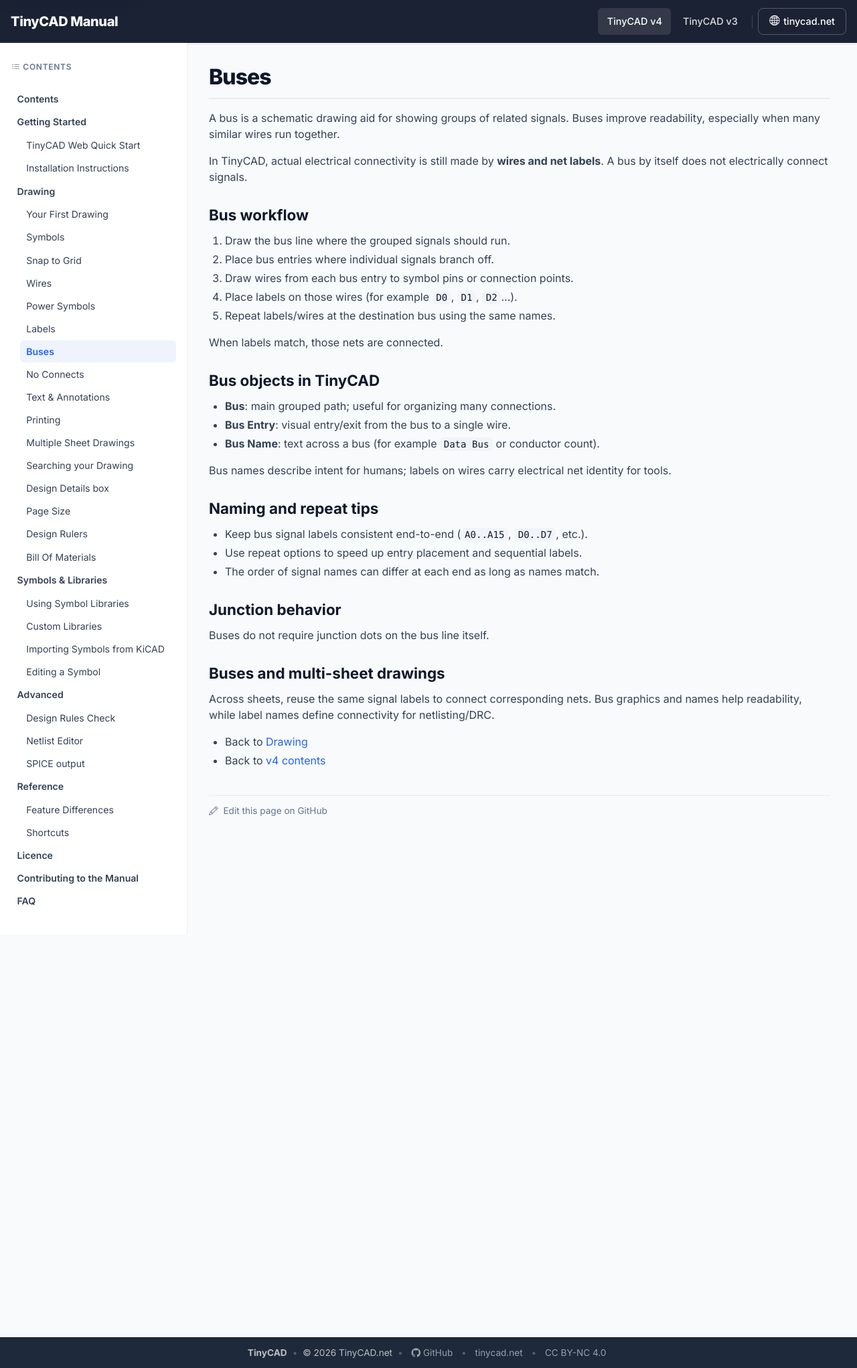
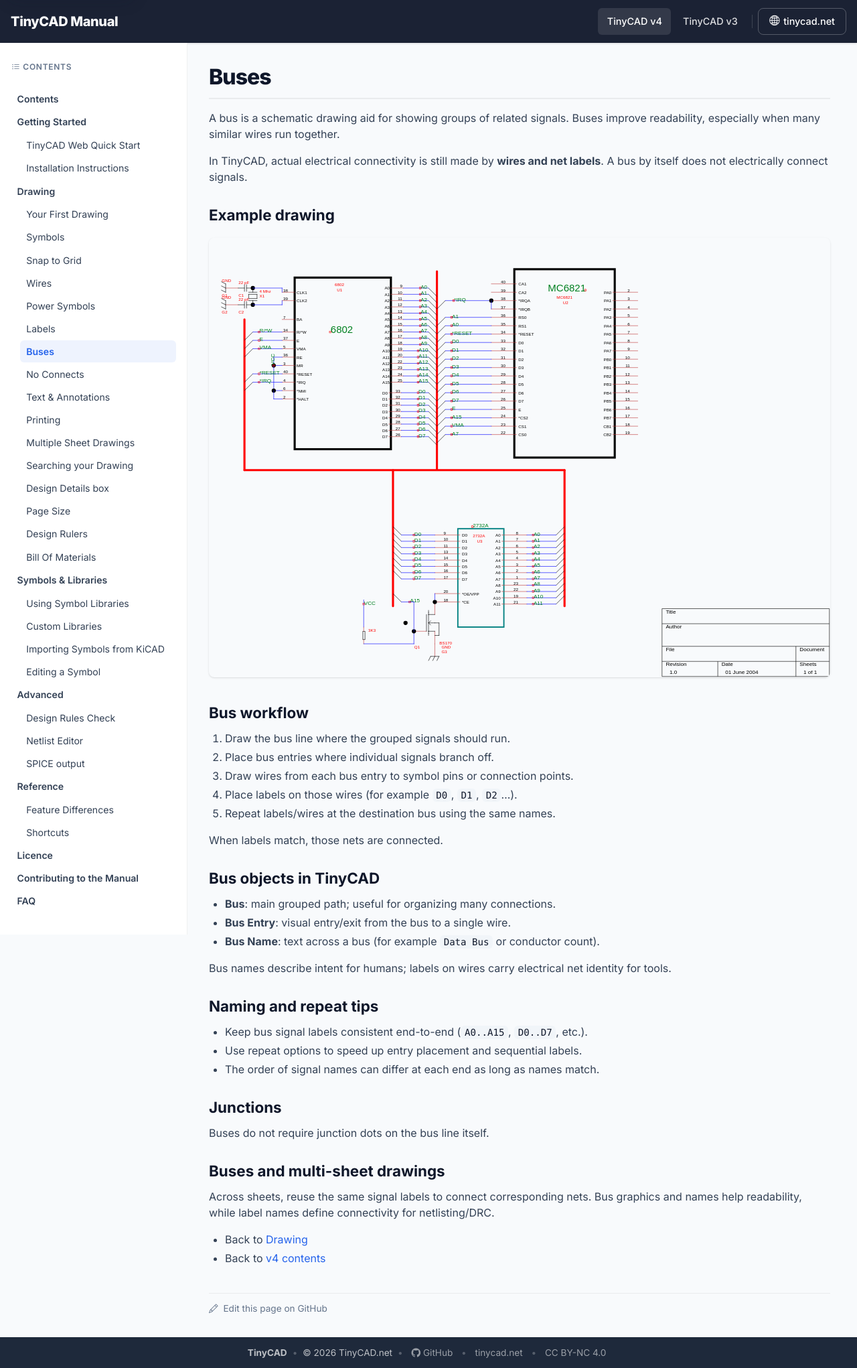
Before and after one commit to matt123p/TinyCAD-docs, a Jekyll site: the page built from docs/v4/Buses.md, in a window 1280 px wide. Shown: the whole page at 67% size. Built offline with Jekyll 4.4.1, drawn with Linux system fonts in a browser that asks for light colours; a style sheet for code colours, icons or effects is not loaded; our own code applies the rules of GitHub Pages for plain Markdown files.

Commit message:
Bus video

```diff
--- a/docs/v4/Buses.md
+++ b/docs/v4/Buses.md
@@ -9,6 +9,11 @@
 
 In TinyCAD, actual electrical connectivity is still made by **wires and net
 labels**. A bus by itself does not electrically connect signals.
+
+## Example drawing
+
+<img src="/v4/images/Image 1.svg" alt="A example of using Buses" />
+
 
 ## Bus workflow
 
@@ -35,7 +40,7 @@
 - Use repeat options to speed up entry placement and sequential labels.
 - The order of signal names can differ at each end as long as names match.
 
-## Junction behavior
+## Junctions
 
 Buses do not require junction dots on the bus line itself.
 
```
